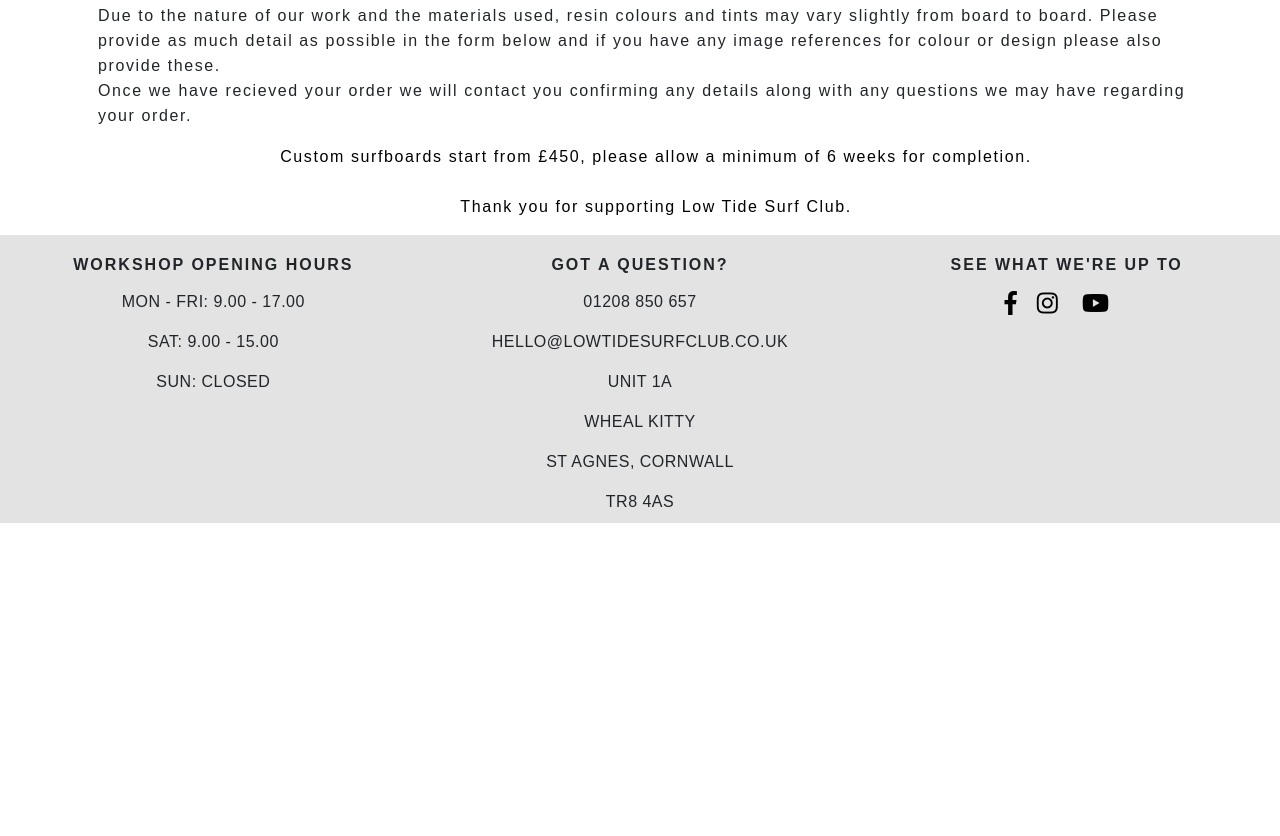
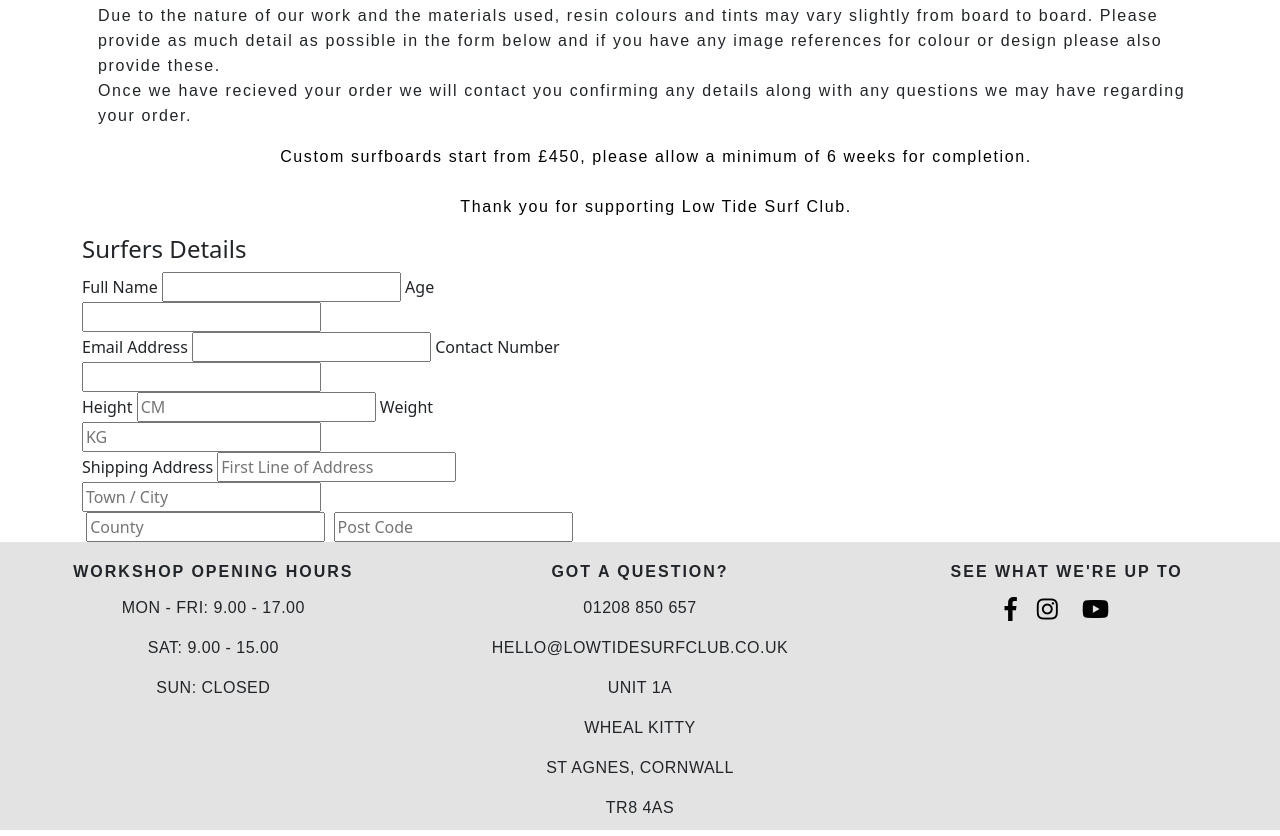
Before and after one commit to liammcluckie/Low-Tide-Surf-Club, a plain HTML site: page form.html in a window 1280 px wide. Shown: the part 821-1657 px from the top of the page. Before the commit the page ends 1351 px from the top, so only its background shows below. Drawn offline with nearby package versions, Linux system fonts and the light colour scheme.

Commit message:
html added for 'surfers details' form section.

```diff
--- a/form.html
+++ b/form.html
@@ -81,6 +81,46 @@
         </div>
     </section>
 
+    <!-------------------------------Form Personal Info----------->
+
+    <section class="container">
+        <div class="row">
+            <div class="col-6">
+                <h4 id="surfers-details">Surfers Details</h4>
+                <form>
+                    <label for="full-name">Full Name</label>
+                    <input id="full-name" type="text" name="full_name" required>
+                    <label for="age">Age</label>
+                    <input id="age" type="text" name="age" required>
+                </form>
+                 <form>
+                    <label for="email-address">Email Address</label>
+                    <input id="email-address" type="email" name="email_address" required>
+                    <label for="phone-number">Contact Number</label>
+                    <input id="phone-number" type="tel" name="phone_number" required>
+                </form>
+                 <form>
+                    <label for="height">Height</label>
+                    <input id="height" type="text" name="height" placeholder="CM" required>
+                    <label for="weight">Weight</label>
+                    <input id="weight" type="text" name="weight" placeholder="KG" required>
+                </form>
+                <form>
+                    <label for="address">Shipping Address</label>
+                    <input id="address" type="text" name="address" placeholder="First Line of Address" required>
+                    <label for="town"></label>
+                    <input id="town" type="text" name="town" placeholder="Town / City" required>
+                </form>
+                <form>
+                    <label for="county"></label>
+                    <input id="county" type="text" name="county" placeholder="County" required>
+                    <label for="post-code"></label>
+                    <input id="post-code" type="text" name="post_code" placeholder="Post Code" required>
+                </form>
+            </div>
+        </div>
+    </section>
+
     <!--------------------------------------Banner Image Two-
     <div class="bg-two container-fluid">
         <span role="img" aria-label="Birdseye view of surfers paddling."></span>
```
